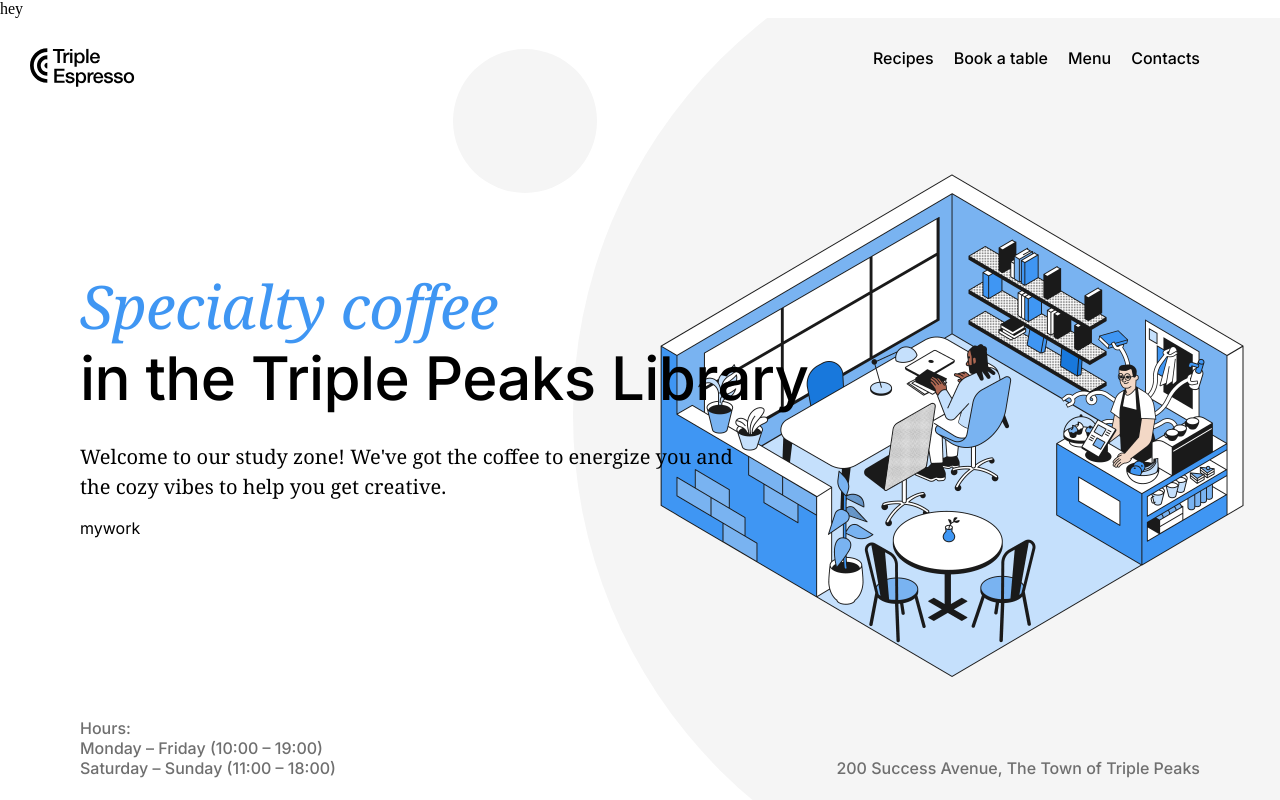
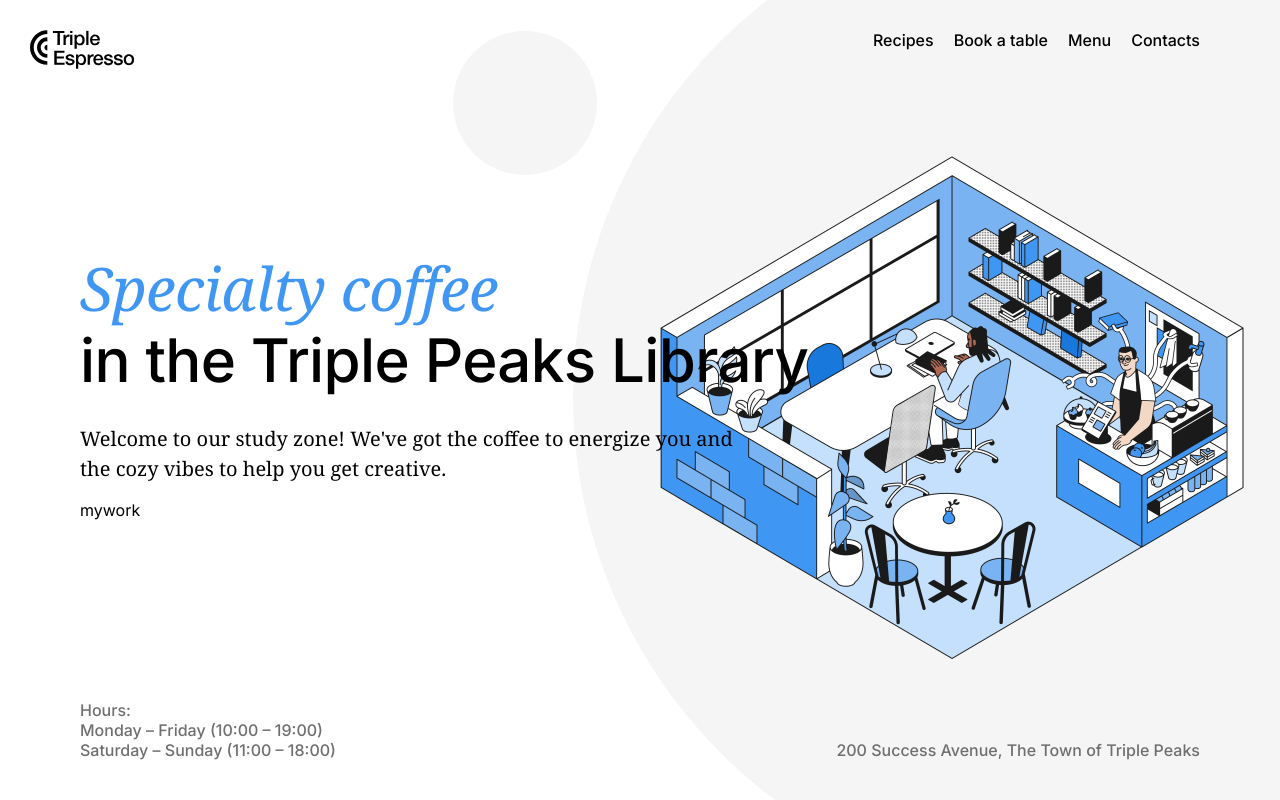
Before and after one commit to zahyaz/ttproject1, a plain HTML site: page index.html in a window 1280 px wide. Shown: the top 800 px of the page. Drawn offline with Linux system fonts and the light colour scheme.

Commit message:
Update index.html

```diff
--- a/index.html
+++ b/index.html
@@ -1,7 +1,6 @@
 <!DOCTYPE html>
 <html lang="en">
   <head>
-    <a>hey</a>
     <meta charset="UTF-8" />
     <meta http-equiv="X-UA-Compatible" content="IE=edge" />
     <meta name="viewport" content="width=device-width, initial-scale=1.0" />
```
